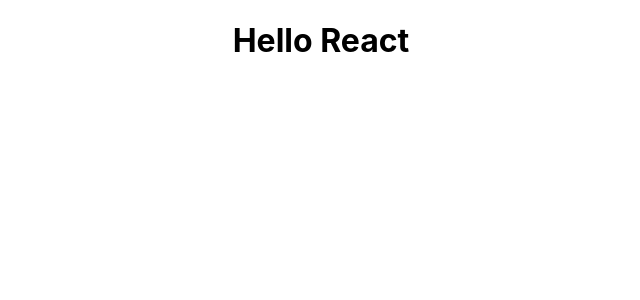
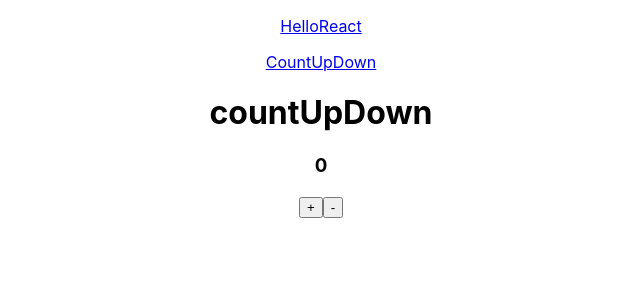
Before and after one commit to cha-han851/react_basic, a React (Create React App) app in the folder client/: page /count-up-down in a window 1280 px wide. Shown: the top 300 px of the page, without its empty margins (319-959 px from the left). Built offline with nearby package versions, Linux system fonts and the light colour scheme.

Commit message:
countUpDownの実装

```diff
--- a/client/package.json
+++ b/client/package.json
@@ -34,5 +34,8 @@
       "last 1 firefox version",
       "last 1 safari version"
     ]
+  },
+  "devDependencies": {
+    "react-router-dom": "^5.3.0"
   }
 }
--- a/client/src/App.js
+++ b/client/src/App.js
@@ -1,10 +1,10 @@
-import HelloReact from './components/HelloReact.jsx';
+import Navigation from './components/Navigation.jsx';
 import './App.css';
 
 function App() {
   return (
     <div className="App">
-      <HelloReact></HelloReact>
+      <Navigation/>
     </div>
   );
 }
--- /dev/null
+++ b/client/src/components/CountUpDown.jsx
@@ -0,0 +1,29 @@
+import React from 'react';
+
+export default class CountUpDown extends React.Component {
+  constructor(props) {
+    super(props)
+    this.state = { count: 0 }
+  }
+  countUp = () => {
+    this.setState({
+      count: this.state.count + 1
+    });
+  }
+  countDown = () => {
+    this.setState({
+      count: this.state.count - 1
+    });
+  }
+
+  render() {
+    return (
+      <div className="count-up-down">
+        <h1>countUpDown</h1>
+        <h3>{this.state.count}</h3>
+        <button onClick={()=>{this.countUp()}}>+</button>
+        <button onClick={()=>{this.countDown()}}>-</button>
+      </div>
+    );
+  }
+}
--- /dev/null
+++ b/client/src/components/Navigation.jsx
@@ -0,0 +1,34 @@
+import React from 'react';
+import CountUpDown from './CountUpDown.jsx';
+import HelloReact from './HelloReact.jsx';
+import {
+    BrowserRouter as Router,
+    Switch,
+    Route,
+    Link
+  } from "react-router-dom";
+
+export default class Navigation extends React.Component {
+  render() {
+    return (
+      <div className="Navigation">
+        <Router>
+            <div>
+              <nav>
+                <p><Link to="/">HelloReact</Link></p>
+                <p><Link to="/count-up-down">CountUpDown</Link></p>
+              </nav>
+          <Switch>
+            <Route exact path="/">
+              <HelloReact />
+            </Route>
+            <Route exact path="/count-up-down">
+              <CountUpDown />
+            </Route>
+          </Switch>
+        </div>
+      </Router>
+      </div>
+    );
+  }
+}
```
Also changed, not shown: 1 other file (tests, documents, lock files or other folders).
